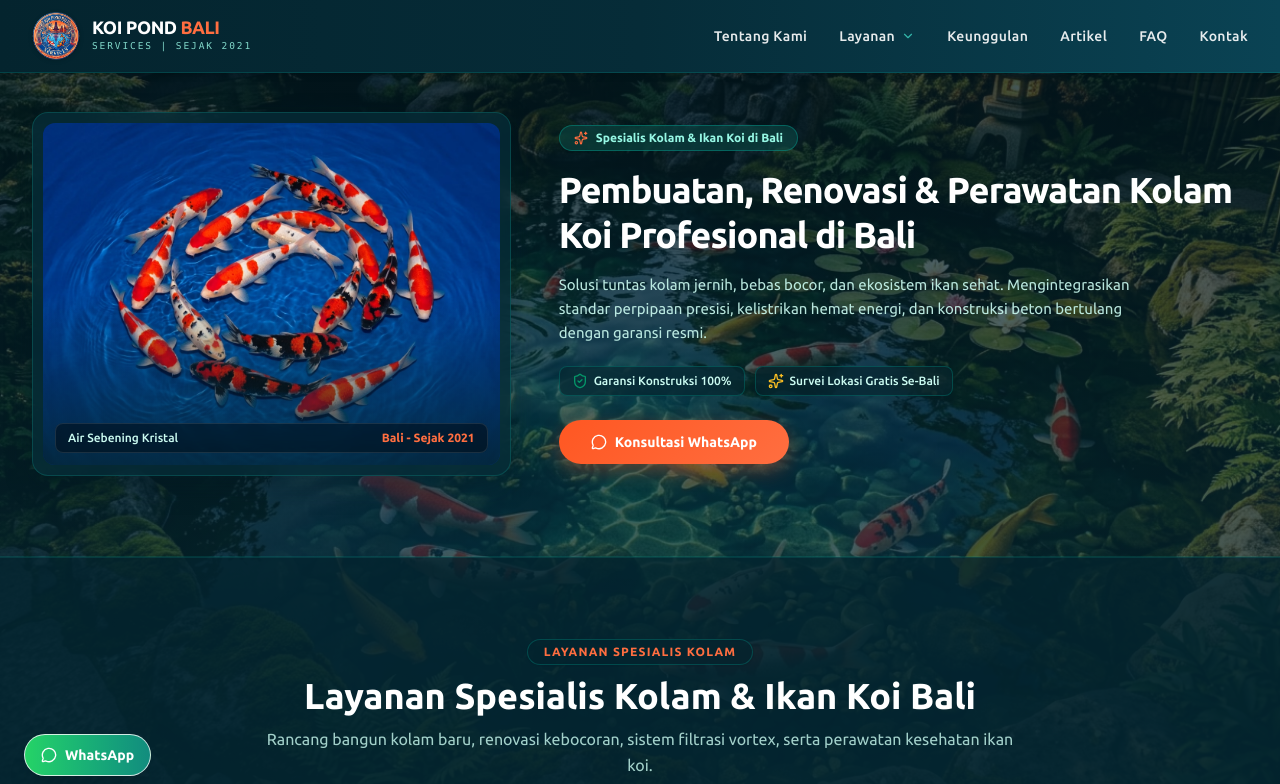
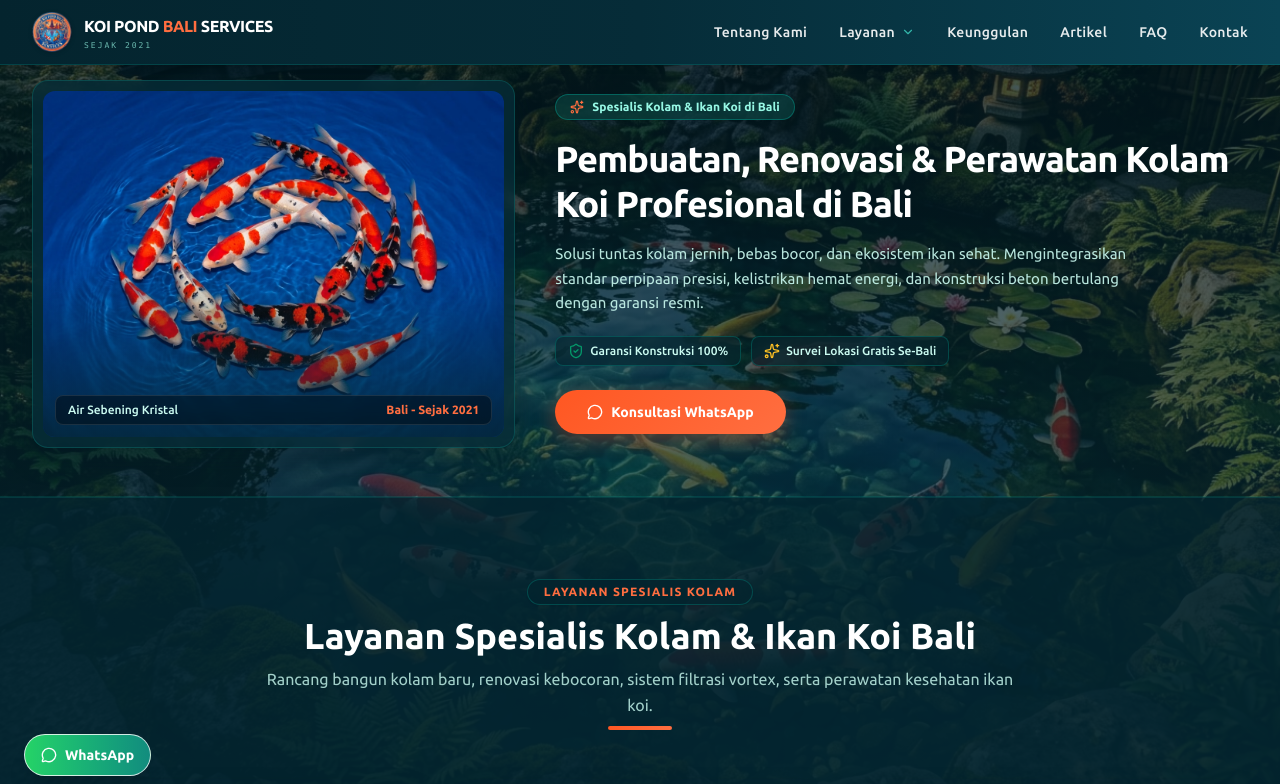
Before and after one commit to Reggyzul/koi-pond-bali, a React (Vite) app: page / in a window 1280 px wide. Shown: the top 784 px of the page. Built offline with nearby package versions, Linux system fonts and the light colour scheme.

Commit message:
Harmonize KOI POND BALI SERVICES logo typography, shrink Sejak 2021 subtitle, and elevate hero section position to top line

```diff
--- a/src/components/Hero.tsx
+++ b/src/components/Hero.tsx
@@ -16,10 +16,10 @@ export default function Hero({ onOpenConsultation }: HeroProps) {
   return (
     <section
       id="hero"
-      className="relative pt-24 pb-14 lg:pt-28 lg:pb-20 min-h-[500px] flex items-center overflow-hidden border-b border-teal-500/15"
+      className="relative pt-16 sm:pt-20 lg:pt-20 pb-8 sm:pb-10 lg:pb-12 flex items-center overflow-hidden border-b border-teal-500/15"
     >
       <div className="relative z-10 max-w-7xl mx-auto px-4 sm:px-6 lg:px-8 w-full">
-        <div className="grid grid-cols-1 lg:grid-cols-12 w-full items-center gap-8 lg:gap-12">
+        <div className="grid grid-cols-1 lg:grid-cols-12 w-full items-center gap-6 lg:gap-10">
 
           {/* Left Column: Glassmorphic Ambience Card with Swimming Koi Highlight */}
           <motion.div
--- a/src/components/Logo.tsx
+++ b/src/components/Logo.tsx
@@ -19,26 +19,28 @@ export default function Logo({ variant = 'light', className = '', showText = tru
         <img
           src="/images/logo_koi_transparent.png"
           alt="KOI POND BALI SERVICES"
-          className="w-10 h-10 sm:w-11 sm:h-11 md:w-12 md:h-12 object-contain drop-shadow-sm transition-transform duration-300 hover:scale-105"
+          className="w-9 h-9 sm:w-10 sm:h-10 md:w-10 md:h-10 object-contain drop-shadow-sm transition-transform duration-300 hover:scale-105"
         />
       </div>
 
       {/* Brand Typography */}
       {showText && (
-        <div className="flex flex-col justify-center select-none">
+        <div className="flex flex-col justify-center select-none leading-none">
+          <div className="flex items-center gap-1.5 leading-none">
+            <span
+              className={`font-serif text-sm sm:text-[15px] md:text-base font-bold tracking-tight ${
+                isDark ? 'text-white' : 'text-[#062C38]'
+              }`}
+            >
+              KOI POND <span className="text-[#FF6E40]">BALI</span> SERVICES
+            </span>
+          </div>
           <span
-            className={`font-serif text-base sm:text-lg font-bold tracking-tight leading-none ${
-              isDark ? 'text-white' : 'text-[#062C38]'
+            className={`text-[7.5px] sm:text-[8px] font-mono tracking-[0.25em] uppercase mt-1 font-medium ${
+              isDark ? 'text-teal-200/70' : 'text-[#0E5C73]/75'
             }`}
           >
-            KOI POND <span className="text-[#FF6E40]">BALI</span>
-          </span>
-          <span
-            className={`text-[9.5px] font-mono tracking-[0.2em] uppercase mt-0.5 font-medium ${
-              isDark ? 'text-teal-200/85' : 'text-[#0E5C73]'
-            }`}
-          >
-            SERVICES | SEJAK 2021
+            SEJAK 2021
           </span>
         </div>
       )}
```
